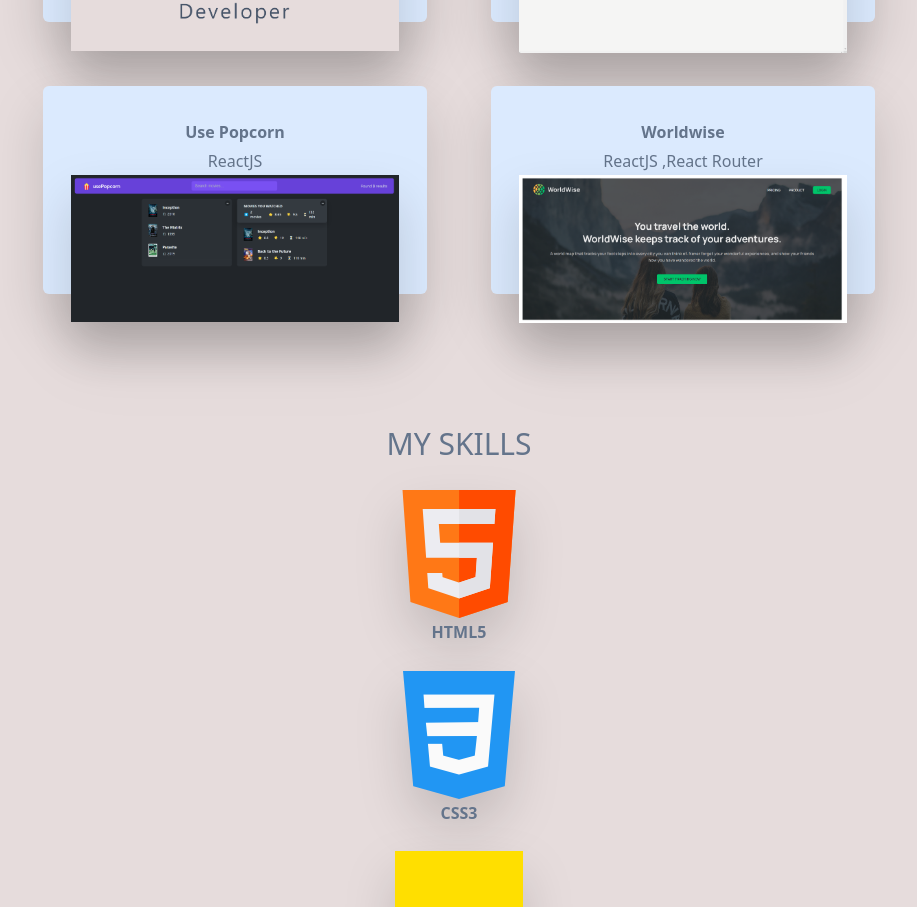
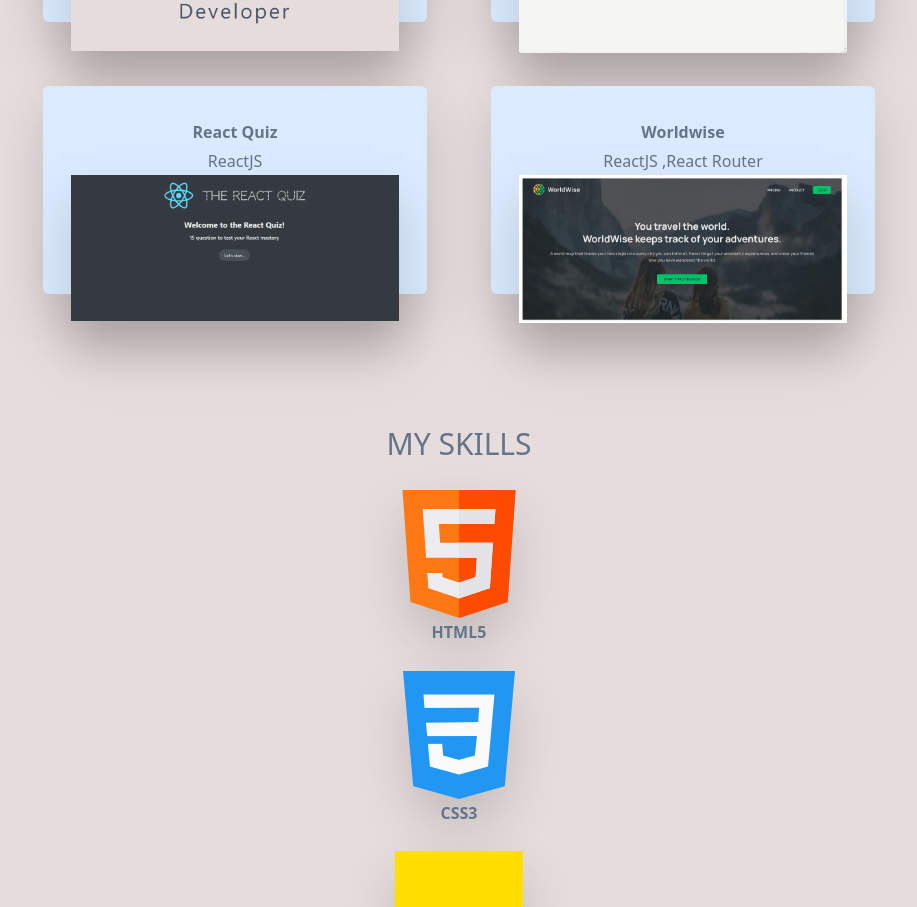
Before and after one commit to Ganadhish7/portfolio-v1, a React (Create React App) app: page / in a window 1280 px wide. Shown: the part 1483-2390 px from the top of the page, without its empty margins (181-1098 px from the left). Built offline with nearby package versions, Linux system fonts and the light colour scheme.

Commit message:
Update index

```diff
--- a/public/index.html
+++ b/public/index.html
@@ -28,7 +28,7 @@
       work correctly both with client-side routing and a non-root public URL.
       Learn how to configure a non-root public URL by running `npm run build`.
     -->
-    <title>React App</title>
+    <title>Ganadhish</title>
   </head>
   <body>
     <noscript>You need to enable JavaScript to run this app.</noscript>
--- a/src/pages/Projects.jsx
+++ b/src/pages/Projects.jsx
@@ -22,8 +22,8 @@ const projectData = [
     projectName: "Personal Portfolio",
     techStack: "ReactJS ,Tailwind CSS",
     image: "./projects/Portfolio.png",
-    link: "llllll",
-    github: "llllll",
+    link: "https://ganadhish-m-portfolio.netlify.app/",
+    github: "https://github.com/Ganadhish7/updated-portfolio",
   },
   {
     projectId: 4,
@@ -35,11 +35,11 @@ const projectData = [
   },
   {
     projectId: 5,
-    projectName: "Use Popcorn",
+    projectName: "React Quiz",
     techStack: "ReactJS",
-    image: "./projects/usepopcorn.png",
-    link: "lllllll",
-    github: "lllllll",
+    image: "./projects/react-quiz.png",
+    link: "https://react-quiz-pi-five.vercel.app/",
+    github: "https://github.com/Ganadhish7/react-quiz",
   },
   {
     projectId: 6,
@@ -47,7 +47,7 @@ const projectData = [
     techStack: "ReactJS ,React Router",
     image: "./projects/Worldwise.png",
     link: "llllll",
-    github: "llllll",
+    github: "https://github.com/Ganadhish7/worldwise-app",
   },
 ];
 
```
Also changed, not shown: public/projects/react-quiz.png (added), public/projects/usepopcorn.png (deleted).
